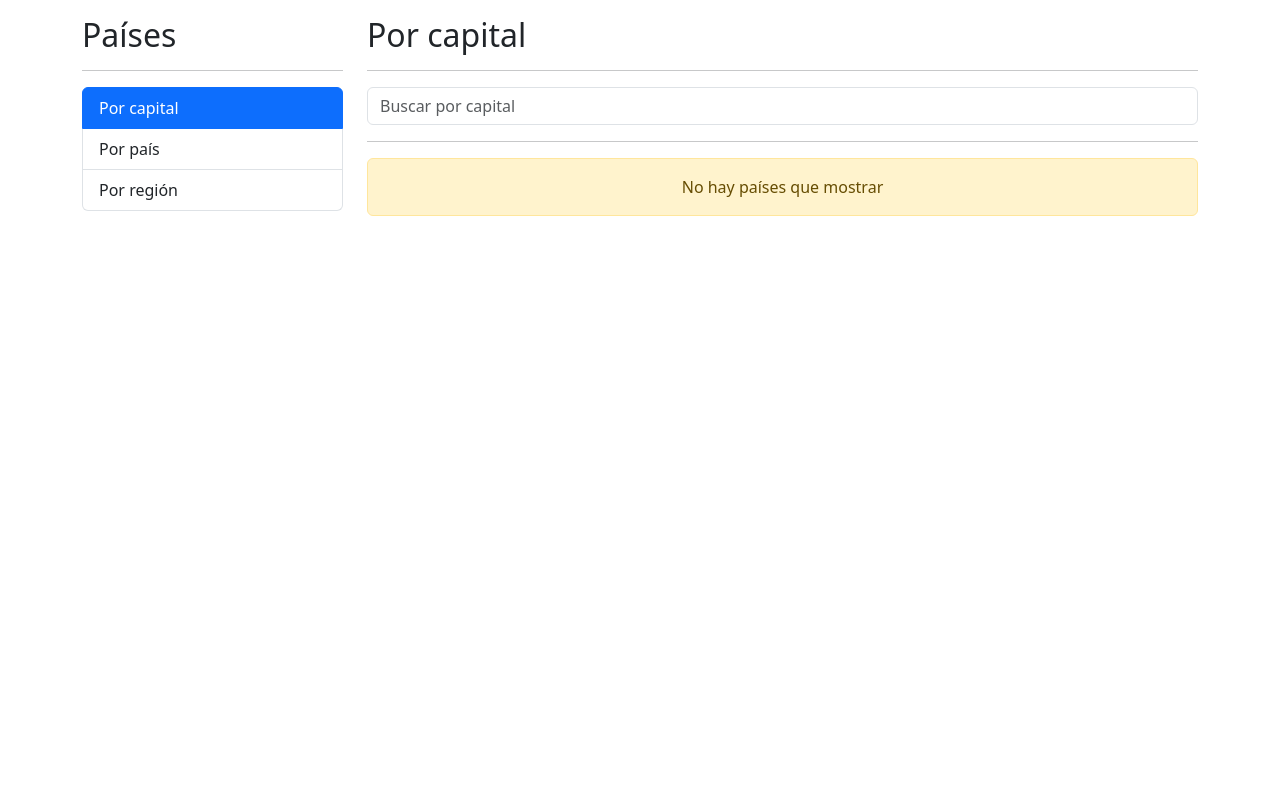
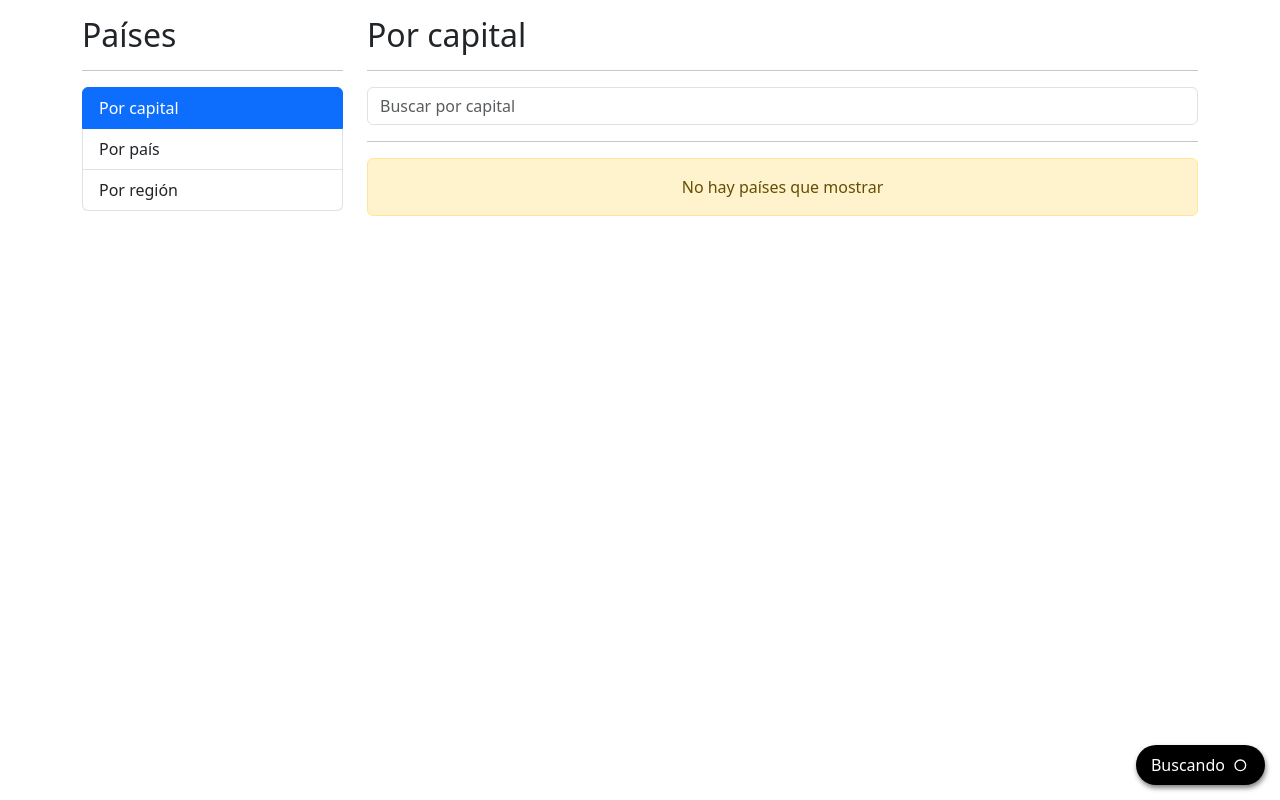
Before and after one commit to AJMG-95/countryApp, an Angular app: page /countries/by-capital in a window 1280 px wide. Built offline with nearby package versions, Linux system fonts and the light colour scheme.

Commit message:
create loadingComponent

```diff
--- a/src/app/countries/pages/by-capital-page/by-capital-page.component.html
+++ b/src/app/countries/pages/by-capital-page/by-capital-page.component.html
@@ -9,6 +9,7 @@
 <div class="row">
   <div class="col">
     <hr>
+    <shared-loading-spinner></shared-loading-spinner>
     <countries-table [countries]="countries"></countries-table>
   </div>
 </div>
--- /dev/null
+++ b/src/app/shared/components/loading-spinner/loading-spinner.component.css
@@ -0,0 +1,16 @@
+.spinner-container {
+  align-items: center;
+  background-color: black;
+  border-radius: 20px;
+  bottom: 15px;
+  color: white;
+  display: flex;
+  padding: 5px 10px;
+  position: fixed;
+  right: 15px;
+  box-shadow: 1px 3px 5px rgba(0, 0, 0, 0.5)
+}
+
+span {
+  margin-left: 5px;
+}
--- /dev/null
+++ b/src/app/shared/components/loading-spinner/loading-spinner.component.html
@@ -0,0 +1,26 @@
+<div class="spinner-container bg-black">
+  <span>Buscando</span>
+  <!-- By Sam Herbert (@sherb), for everyone. More @ http://goo.gl/7AJzbL -->
+  <svg width="30" height="30" viewBox="0 0 45 45" xmlns="http://www.w3.org/2000/svg" stroke="#fff">
+    <g fill="none" fill-rule="evenodd" transform="translate(1 1)" stroke-width="2">
+      <circle cx="22" cy="22" r="6" stroke-opacity="0">
+        <animate attributeName="r" begin="1.5s" dur="3s" values="6;22" calcMode="linear" repeatCount="indefinite" />
+        <animate attributeName="stroke-opacity" begin="1.5s" dur="3s" values="1;0" calcMode="linear"
+          repeatCount="indefinite" />
+        <animate attributeName="stroke-width" begin="1.5s" dur="3s" values="2;0" calcMode="linear"
+          repeatCount="indefinite" />
+      </circle>
+      <circle cx="22" cy="22" r="6" stroke-opacity="0">
+        <animate attributeName="r" begin="3s" dur="3s" values="6;22" calcMode="linear" repeatCount="indefinite" />
+        <animate attributeName="stroke-opacity" begin="3s" dur="3s" values="1;0" calcMode="linear"
+          repeatCount="indefinite" />
+        <animate attributeName="stroke-width" begin="3s" dur="3s" values="2;0" calcMode="linear"
+          repeatCount="indefinite" />
+      </circle>
+      <circle cx="22" cy="22" r="8">
+        <animate attributeName="r" begin="0s" dur="1.5s" values="6;1;2;3;4;5;6" calcMode="linear"
+          repeatCount="indefinite" />
+      </circle>
+    </g>
+  </svg>
+</div>
```
Also changed, not shown: src/app/shared/components/loading-spinner/loading-spinner.component.ts (added, +12 -0 lines), src/app/shared/shared.module.ts (+6 -3 lines).
